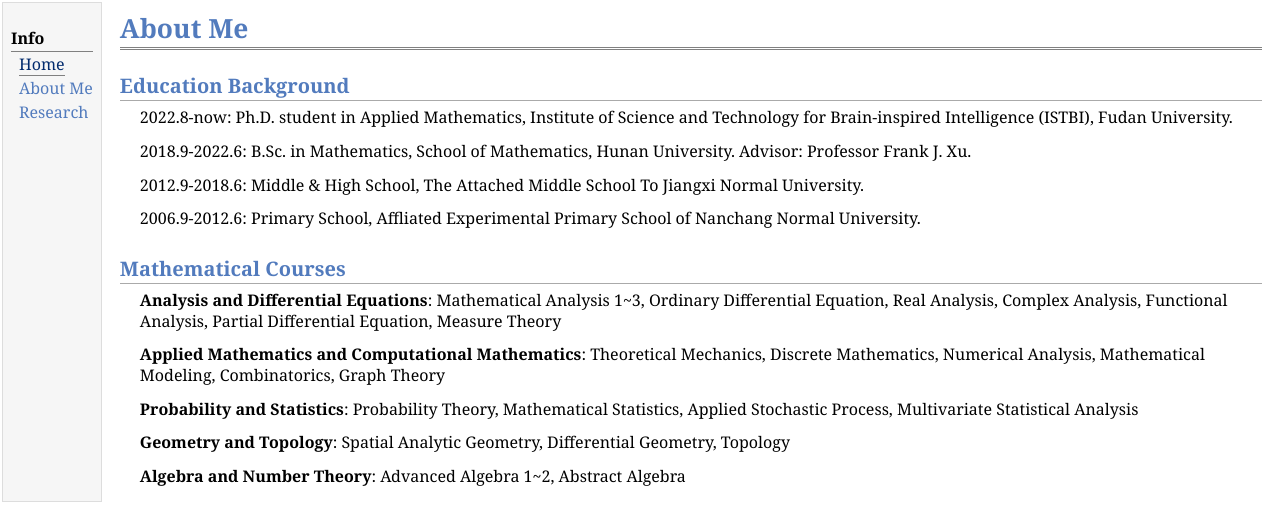
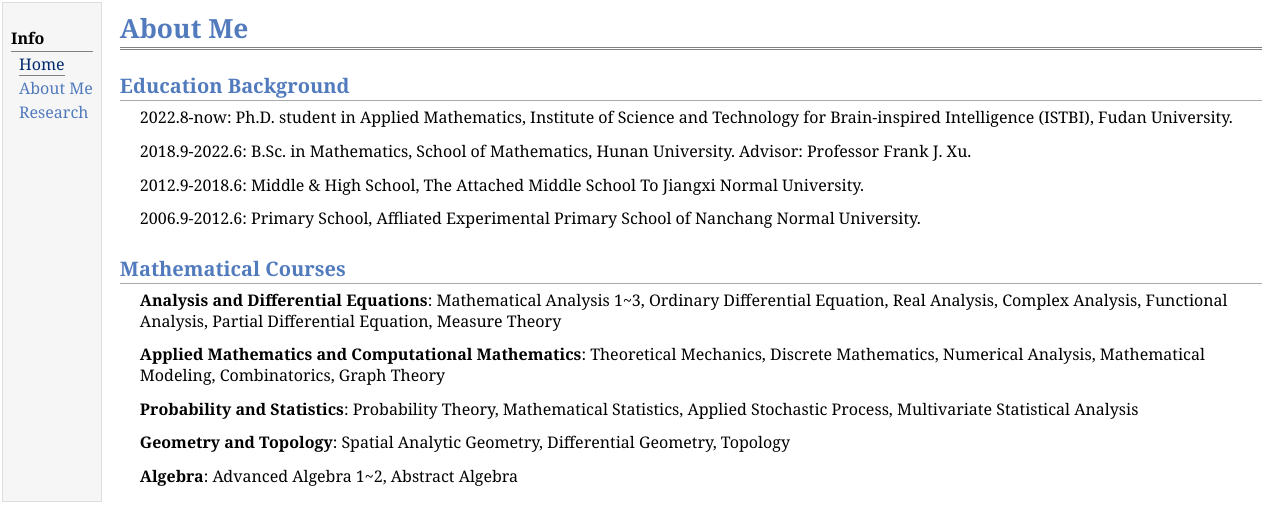
Before and after one commit to kiouy780/rxhuang, a plain HTML site: page abtme.html in a window 1280 px wide. Drawn offline with Linux system fonts and the light colour scheme.

Commit message:
Update abtme.html

```diff
--- a/abtme.html
+++ b/abtme.html
@@ -36,7 +36,7 @@
 <p><b>Applied Mathematics and Computational Mathematics</b>: Theoretical Mechanics, Discrete Mathematics, Numerical Analysis, Mathematical Modeling, Combinatorics, Graph Theory</p>
 <p><b>Probability and Statistics</b>: Probability Theory, Mathematical Statistics, Applied Stochastic Process, Multivariate Statistical Analysis</p>
 <p><b>Geometry and Topology</b>: Spatial Analytic Geometry, Differential Geometry, Topology</p>
-<p><b>Algebra and Number Theory</b>: Advanced Algebra 1~2, Abstract Algebra</p>
+<p><b>Algebra</b>: Advanced Algebra 1~2, Abstract Algebra</p>
 
 
 
```
